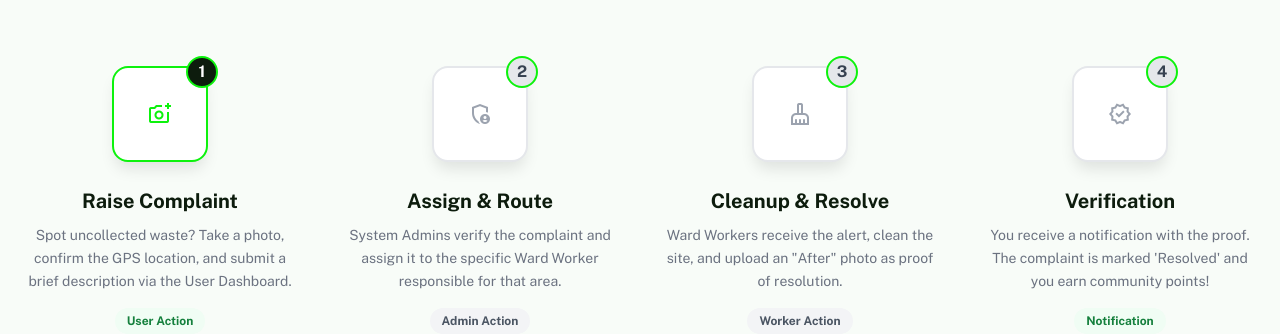
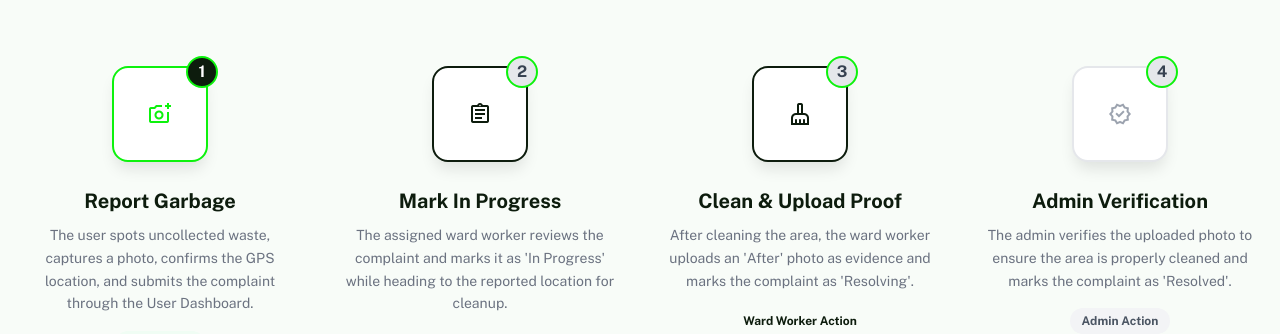
Before and after one commit to deeksha23042003/waste_management, a React (Vite) app: page /how-it-works in a window 1280 px wide. Shown: the part 618-952 px from the top of the page. Built offline with nearby package versions, Linux system fonts and the light colour scheme.

Commit message:
feat: Update feedback process and improve steps for waste reporting in HowItWorks page

```diff
--- a/src/pages/user/Feedback.jsx
+++ b/src/pages/user/Feedback.jsx
@@ -167,14 +167,7 @@ const Feedback = () => {
               </div>
             </div>
 
-            <div className="faq-card">
-              <h4>Need quick answers?</h4>
-              <p>Check out our frequently asked questions about sorting guidelines.</p>
-              <a href="#" className="faq-link">
-                Visit FAQ Center
-                <span className="material-symbols-outlined">arrow_forward</span>
-              </a>
-            </div>
+
           </aside>
 
           <div className="feedback-form-section">
--- a/src/pages/user/HowItWorks.jsx
+++ b/src/pages/user/HowItWorks.jsx
@@ -7,45 +7,50 @@ export default function GreenSortHowItWorks() {
    const steps = [
   {
     number: 1,
-            icon: 'add_a_photo',
-            title: 'Raise Complaint',
-            description: 'Spot uncollected waste? Take a photo, confirm the GPS location, and submit a brief description via the User Dashboard.',
-            badge: 'User Action',
-            badgeColor: 'badge-green',
-            iconColor: 'icon-green',
-            borderColor: 'border-green'
+    icon: "add_a_photo",
+    title: "Report Garbage",
+    description:
+      "The user spots uncollected waste, captures a photo, confirms the GPS location, and submits the complaint through the User Dashboard.",
+    badge: "User Action",
+    badgeColor: "badge-green",
+    iconColor: "icon-green",
+    borderColor: "border-green",
   },
   {
     number: 2,
-            icon: 'admin_panel_settings',
-            title: 'Assign & Route',
-            description: 'System Admins verify the complaint and assign it to the specific Ward Worker responsible for that area.',
-            badge: 'Admin Action',
-            badgeColor: 'badge-gray',
-            iconColor: 'icon-gray',
-            borderColor: 'border-gray'
+    icon: "assignment",
+    title: "Mark In Progress",
+    description:
+      "The assigned ward worker reviews the complaint and marks it as 'In Progress' while heading to the reported location for cleanup.",
+    badge: "Ward Worker Action",
+    badgeColor: "badge-blue",
+    iconColor: "icon-blue",
+    borderColor: "border-blue",
   },
   {
     number: 3,
-            icon: 'cleaning_services',
-            title: 'Cleanup & Resolve',
-            description: 'Ward Workers receive the alert, clean the site, and upload an "After" photo as proof of resolution.',
-            badge: 'Worker Action',
-            badgeColor: 'badge-gray',
-            iconColor: 'icon-gray',
-            borderColor: 'border-gray'
+    icon: "cleaning_services",
+    title: "Clean & Upload Proof",
+    description:
+      "After cleaning the area, the ward worker uploads an 'After' photo as evidence and marks the complaint as 'Resolving'.",
+    badge: "Ward Worker Action",
+    badgeColor: "badge-blue",
+    iconColor: "icon-blue",
+    borderColor: "border-blue",
   },
   {
     number: 4,
-            icon: 'verified',
-            title: 'Verification',
-            description: 'You receive a notification with the proof. The complaint is marked \'Resolved\' and you earn community points!',
-            badge: 'Notification',
-            badgeColor: 'badge-green',
-            iconColor: 'icon-gray',
-            borderColor: 'border-gray'
-        }
+    icon: "verified",
+    title: "Admin Verification",
+    description:
+      "The admin verifies the uploaded photo to ensure the area is properly cleaned and marks the complaint as 'Resolved'.",
+    badge: "Admin Action",
+    badgeColor: "badge-gray",
+    iconColor: "icon-gray",
+    borderColor: "border-gray",
+  },
 ];
+
 
     const wasteTypes = [
         {
@@ -72,7 +77,7 @@ export default function GreenSortHowItWorks() {
         { icon: 'delete_sweep', title: 'Efficient Collection', highlight: true },
         { icon: 'share_location', title: 'GPS Tracking', highlight: false },
         { icon: 'nature_people', title: 'Community Care', highlight: false },
-        { icon: 'emoji_events', title: 'Earn Rewards', highlight: true }
+        { icon: 'emoji_events', title: 'Timely Updates', highlight: true }
     ];
 
     return (
@@ -191,7 +196,7 @@ export default function GreenSortHowItWorks() {
                                     <span className="material-symbols-outlined">add_a_photo</span>
                                     Raise Complaint
                                 </button>
-                                <button className="btn btn-secondary">
+                                <button className="btn btn-secondary" onClick={()=>{navigate('/user/profile')}}>
                                     <span className="material-symbols-outlined">person</span>
                                     View Profile
                                 </button>
```
Lines whose indentation alone changed are shown as unchanged.
